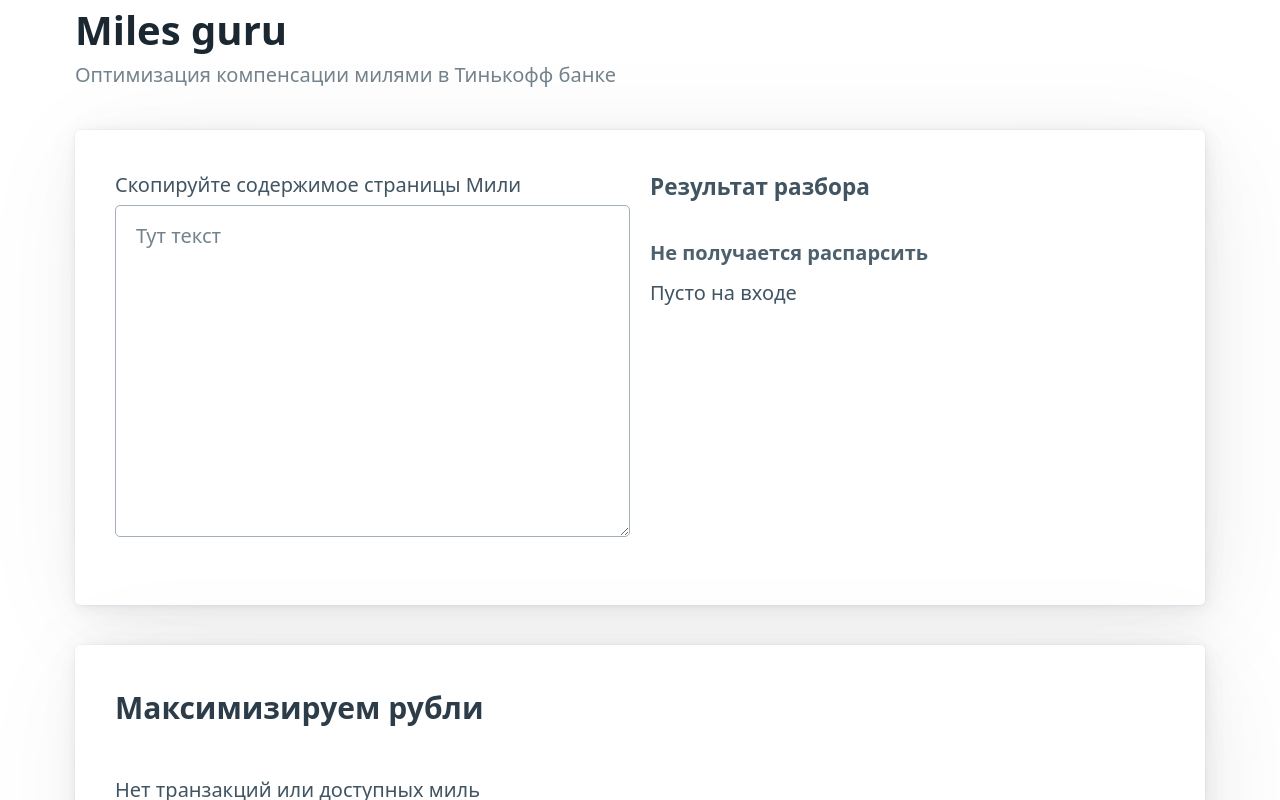
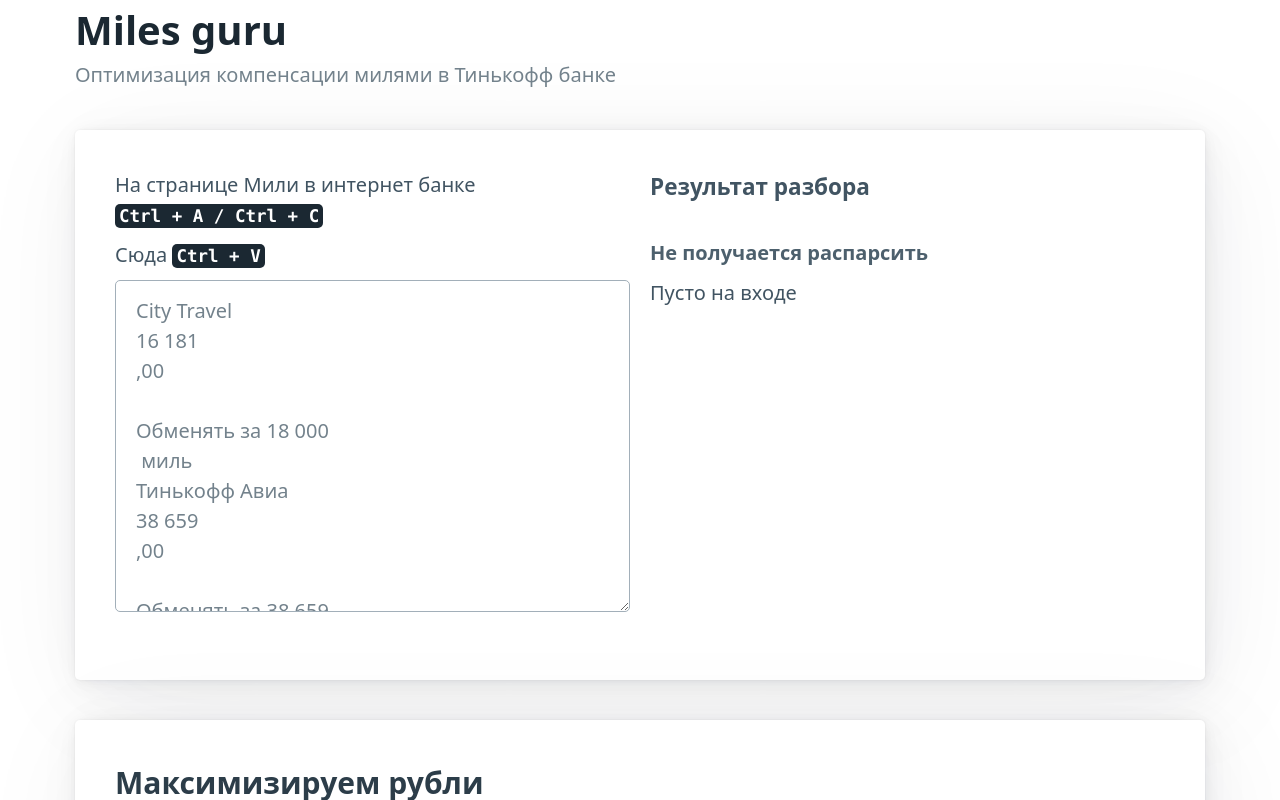
Before and after one commit to zodo/miles-guru, a Svelte app: page / in a window 1280 px wide. Shown: the top 800 px of the page. Built offline with nearby package versions, Linux system fonts and the light colour scheme.

Commit message:
Made UI a lil bit better

```diff
--- a/src/App.svelte
+++ b/src/App.svelte
@@ -1,6 +1,9 @@
 <script lang="ts">
   import { parseCopyPaste } from "./lib/CopyPasteParser";
   import { optimize } from "./lib/CompensationOptimizer";
+  import { formatNumber } from "./lib/NumberFormatter";
+  import { exampleCopypastedText } from "./lib/ExampleText"
+  import Transaction from "./component/Transaction.svelte";
 
   let copypasted: string;
   $: milesInfo = parseCopyPaste(copypasted);
@@ -17,10 +20,10 @@
   <article>
     <div class="grid">
       <div>
-        <label for="copypasted">Скопируйте содержимое страницы Мили</label>
+        <p>На странице Мили в интернет банке <kbd class="smaller">Ctrl + A / Ctrl + C</kbd></p>
+        <p>Сюда <kbd class="smaller">Ctrl + V</kbd></p>
         <textarea
-          name="copypasted"
-          placeholder="Тут текст"
+          placeholder={exampleCopypastedText}
           rows="10"
           bind:value={copypasted}
         />
@@ -31,14 +34,11 @@
           <h6>Не получается распарсить</h6>
           <p>{milesInfo.message}</p>
         {:else}
-          <h6>Доступно миль {milesInfo.balance}</h6>
+          <h6>Доступно миль {formatNumber(milesInfo.balance)}</h6>
 
           <h6>Транзакции</h6>
           {#each transactions as transaction}
-            <div>
-              <b>{transaction.name}</b>
-              <small>{transaction.price} ₽ / {transaction.miles} миль</small>
-            </div>
+            <Transaction {transaction}/>
           {/each}
           {#if transactions.length === 0}
             <small>Нет транзакций</small>
@@ -54,15 +54,12 @@
       <p>{optimizationResult.message}</p>
     {:else}
       {#each optimizationResult.transactions as transaction}
-        <div>
-          <b>{transaction.name}</b>
-          <small>{transaction.price} ₽ / {transaction.miles} миль</small>
-        </div>
+        <Transaction {transaction}/>
       {/each}
       <br/>
       <i
-        >{optimizationResult.transactions.length} покупки на сумму {optimizationResult.compensatedRubles}
-        ₽ за {optimizationResult.spendMiles} миль</i
+        >{optimizationResult.transactions.length} покупки на сумму {formatNumber(optimizationResult.compensatedRubles)}
+        ₽ за {formatNumber(optimizationResult.spendMiles)} миль</i
       >
     {/if}
   </article>
--- a/src/app.css
+++ b/src/app.css
@@ -1,3 +1,7 @@
-h1, h2, h3, h4, h5, h6 {
+p, h1, h2, h3, h4, h5, h6 {
   --typography-spacing-vertical: 0.5em;
 }
+
+kbd.smaller {
+  padding: 0.1rem 0.2rem;
+}
--- /dev/null
+++ b/src/component/Transaction.svelte
@@ -0,0 +1,10 @@
+<script lang="ts">
+    import { formatNumber } from "../lib/NumberFormatter";
+
+    export let transaction;
+</script>
+
+<div>
+    <b>{transaction.name}</b>
+    <small>{formatNumber(transaction.price)} ₽ / {formatNumber(transaction.miles)} миль</small>
+</div>
--- /dev/null
+++ b/src/lib/ExampleText.ts
@@ -0,0 +1,28 @@
+export const exampleCopypastedText = `City Travel
+16 181
+,00
+
+Обменять за 18 000
+ миль
+Тинькофф Авиа
+38 659
+,00
+
+Обменять за 38 659
+ миль
+Тинькофф Авиа
+23 893
+,88
+
+Обменять за 23 894
+ мили
+Мили
+Сейчас доступно
+42 864
+Всего будет доступно 24 нояб.
+43 059
+Использовано за 12 месяцев
+0
+8 800 555-22-44
+Для звонков по России
+Банк`
--- /dev/null
+++ b/src/lib/NumberFormatter.ts
@@ -0,0 +1,7 @@
+export const formatNumber = (x: number): string => {
+    const fixed = x.toFixed(2)
+    const withoutDecimal = fixed.endsWith(".00") ? fixed.substring(0, fixed.length - 3) : fixed
+    const parts = withoutDecimal.split(".");
+    parts[0] = parts[0].replace(/\B(?=(\d{3})+(?!\d))/g, " ");
+    return parts.join(".");
+}
```
